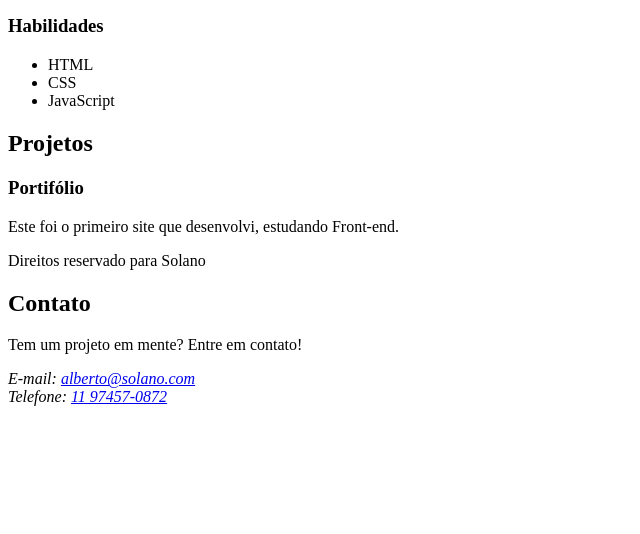
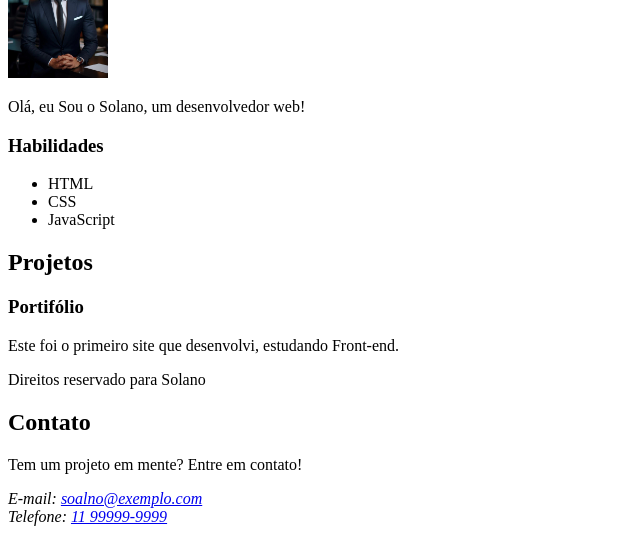
Before and after one commit to sollllano/site, a plain HTML site: page index.html in a window 1280 px wide. Shown: the part 274-808 px from the top of the page, without its empty margins (0-640 px from the left). Drawn offline with Linux system fonts and the light colour scheme.

Commit message:
nova versão meu primeiro site

```diff
--- a/index.html
+++ b/index.html
@@ -52,8 +52,8 @@
             <p>Tem um projeto em mente? Entre em contato!</p>
 
             <address>
-                E-mail: <a href="mailto:alberto@solano.com">alberto@solano.com </a> <br>
-                Telefone: <a href="tel:+5511974570872"> 11 97457-0872</a>
+                E-mail: <a href="mailto:alberto@solano.com">soalno@exemplo.com </a> <br>
+                Telefone: <a href="tel:+5511974570872"> 11 99999-9999</a>
             </address>
         </section>
     </footer>
```
Also changed, not shown: alberto-solano.jpeg (added).
